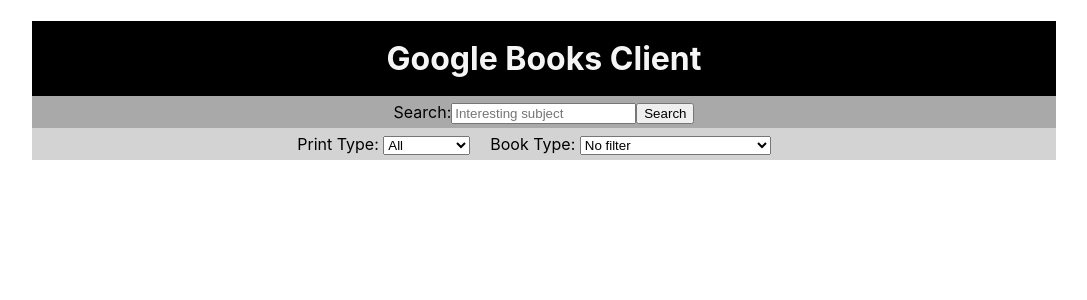
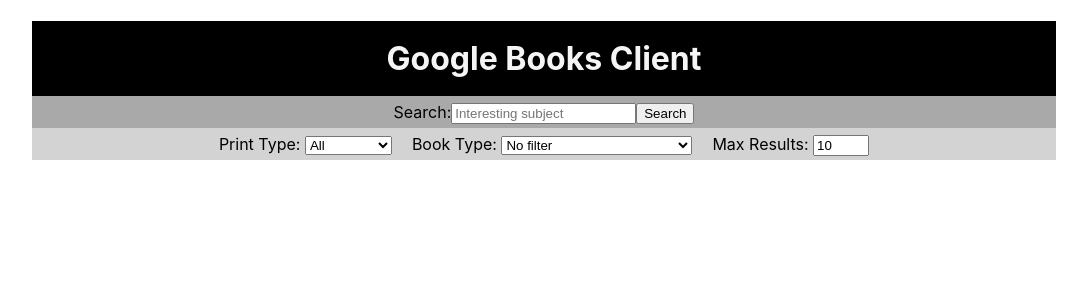
Before and after one commit to Williams-Christopher/google-books-client, a React (Create React App) app: page / in a window 1280 px wide. Shown: the top 300 px of the page, without its empty margins (96-1183 px from the left). Built offline with nearby package versions, Linux system fonts and the light colour scheme.

Commit message:
Implements a Max Results SearchBar control.

```diff
--- a/src/searchApp/searchApp.js
+++ b/src/searchApp/searchApp.js
@@ -28,6 +28,12 @@ export default class SearchApp extends React.Component {
     updateBookType(val) {
         this.setState({
             bookType: val,
+        });
+    }
+
+    updateMaxResults(val) {
+        this.setState({
+            maxResults: val,
         });
     }
 
@@ -87,6 +93,8 @@ export default class SearchApp extends React.Component {
                     updateSearchTerm={val => this.updateSearchTerm(val)}
                     updatePrintType={val => this.updatePrintType(val)}
                     updateBookType={val => this.updateBookType(val)}
+                    updateMaxResults={val => this.updateMaxResults(val)}
+                    maxResults={this.state.maxResults}
                     handleFormSubmit={e => this.handleFormSubmit(e)}
                 />
                 {!(this.state.error)
--- a/src/searchBar/searchBar.js
+++ b/src/searchBar/searchBar.js
@@ -27,6 +27,8 @@ class SearchBar extends React.Component {
                         <option value='paid-ebooks'>Paid ebooks</option>
                         <option value='ebooks'>Any ebooks</option>
                     </select>
+                    <label htmlFor='max-results'>Max Results: </label>
+                    <input type='number' name='max-results' id='max-results' value={this.props.maxResults} min='1' max='50' onChange={e => this.props.updateMaxResults(e.target.value)} />
                 </div>
             </section>
         );
```
